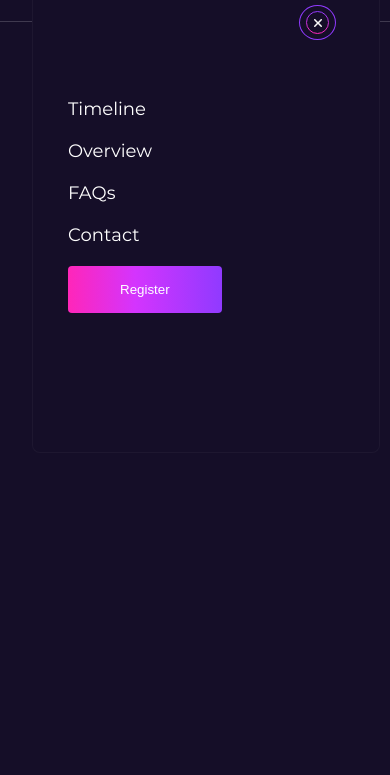
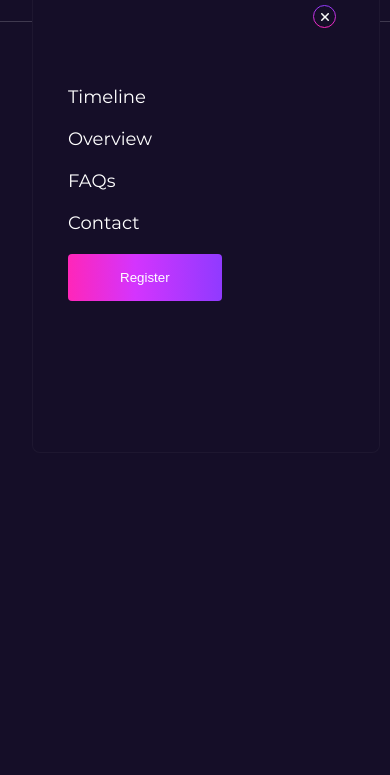
Before and after one commit to anneyomeje/getlinked, a plain HTML site: page index.html in a window 390 px wide. Shown: the part 69-844 px from the top of the page. Drawn offline with Linux system fonts and the light colour scheme; files whose address does not match are found by name.

Commit message:
updated styles.css

```diff
--- a/styles.css
+++ b/styles.css
@@ -227,8 +227,6 @@ a {
     }
 
     .close-btn {
-        border: 1px solid #903AFF;
-        padding: 5px 6px;
         border-radius: 50%;
         align-items: center;
         justify-content: center;
```
